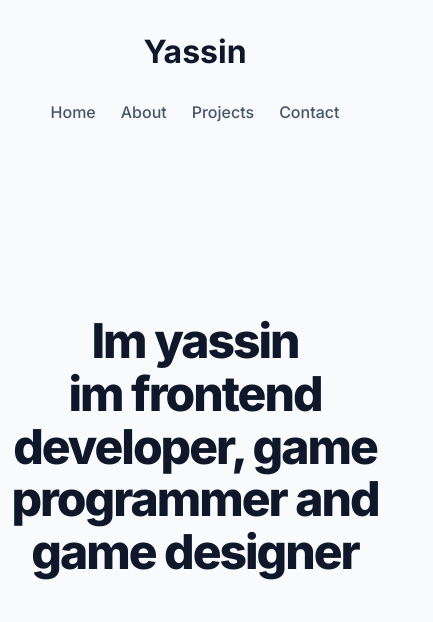
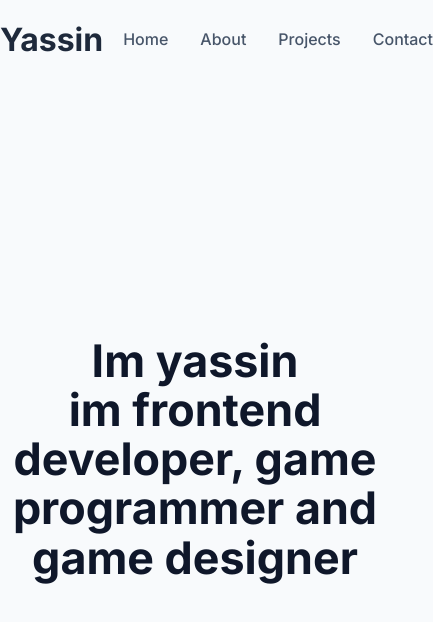
Before and after one commit to YassinNasrallah/MyProtfolio, a React (Create React App) app: page / in a window 390 px wide. Shown: the top 622 px of the page, 433 px wide, since content can reach past the window. Built offline with nearby package versions, Linux system fonts and the light colour scheme.

Commit message:
update style

```diff
--- a/src/style/Main.css
+++ b/src/style/Main.css
@@ -1,232 +1,163 @@
 @import url('https://fonts.googleapis.com/css2?family=Inter:wght@300;400;500;600;700;800&display=swap');
 
-*{
-    margin:0;
-    padding:0;
-    box-sizing:border-box;
+* {
+  margin: 0;
+  padding: 0;
+  box-sizing: border-box;
 }
 
-html{
-    scroll-behavior:smooth;
+body {
+  background: #f8fafc;
+  color: #1e293b;
+  font-family: "Inter", sans-serif;
+  line-height: 1.6;
 }
 
-body{
-    background:#f8fafc;
-    color:#0f172a;
-    font-family:"Inter",sans-serif;
-    line-height:1.7;
+
+.main-container {
+  width: 100%;
+  display: flex;
+  justify-content: center;
+  align-items: center;
+  flex-direction: column;
+
 }
 
-.main-container{
-    width:100%;
-    max-width:1400px;
-    margin:auto;
-    display:flex;
-    flex-direction:column;
-    align-items:center;
-    padding:0 30px;
+
+
+.nav-container {
+  height: 80px;
+  width: 100%;
+  display: flex;
+  justify-content: space-around;
+  align-items: center;
+  gap: 20px;
 }
 
-/* ================= NAVBAR ================= */
-
-.nav-container{
-    width:100%;
-    height:90px;
-    display:flex;
-    justify-content:space-between;
-    align-items:center;
+.nav-container ul {
+  display: flex;
+  gap: 2rem;
+  list-style: none;
 }
 
-.logo img{
-    width:65px;
-    height:65px;
-    border-radius:50%;
-    object-fit:cover;
-    cursor:pointer;
-    transition:.3s;
+.nav-container li {
+  cursor: pointer;
+  color: #475569;
+  transition: color 0.3s ease;
+  font-weight: 500;
 }
 
-.logo img:hover{
-    transform:scale(1.05);
+.nav-container li:hover {
+  color: #2563eb;
 }
 
-.nav-container ul{
-    display:flex;
-    gap:40px;
-    list-style:none;
+.logo img {
+  width: 60px;
+  object-fit: contain;
+  border-radius: 50%;
+  cursor: pointer;
+  transition: transform 0.3s ease;
 }
 
-.nav-container li{
-    color:#475569;
-    font-weight:500;
-    cursor:pointer;
-    transition:.3s;
+
+
+
+.hero-section {
+  min-height: 90vh;
+  display: flex;
+  align-items: center;
 }
 
-.nav-container li:hover{
-    color:#2563eb;
+.hero-section h1 {
+  font-size: clamp(2.8rem, 6vw, 5rem);
+  line-height: 1.1;
+  font-weight: 700;
+  max-width: 900px;
+  color: #0f172a;
 }
 
-/* ================= HERO ================= */
-
-.hero-section{
-    min-height:90vh;
-    width:100%;
-    display:flex;
-    align-items:center;
+.hero-section span {
+  color: #2563eb;
 }
 
-.hero-section h1{
-    max-width:850px;
-    font-size:clamp(3rem,6vw,5.5rem);
-    font-weight:800;
-    line-height:1.1;
-    letter-spacing:-2px;
+
+.about-section {
+  padding: 100px 0;
+  max-width: 700px;
 }
 
-.hero-section span{
-    color:#2563eb;
+.about-section h1 {
+  font-size: 2.5rem;
+  margin-bottom: 25px;
+  color: #0f172a;
 }
 
-/* ================= ABOUT ================= */
-
-.about-section{
-    width:100%;
-    max-width:850px;
-    padding:120px 0;
+.about-section p {
+  color: #64748b;
+  line-height: 1.9;
+  font-size: 1.5rem;
 }
 
-.about-section h1{
-    font-size:3rem;
-    margin-bottom:30px;
+.projects-section {
+  display: flex;
+  flex-direction: column;
+  width: 100%;
 }
 
-.about-section p{
-    color:#64748b;
-    font-size:1.15rem;
+
+
+.projetimage img {
+  width: 100%;
+  max-width: 500px;
+  object-fit: cover;
+  display: block;
+
 }
 
-/* ================= PROJECTS ================= */
-
-.projects-section{
-    width:100%;
-    display:flex;
-    flex-direction:column;
-    gap:70px;
-    padding:50px 0 120px;
+.right-side {
+  background: white;
+  padding: 40px;
+  display: flex;
+  flex-direction: column;
+  justify-content: center;
+  align-items: center;
 }
 
-.project-card{
-    display:flex;
-    flex-direction:column;
-    overflow:hidden;
-    border-radius:22px;
-    background:#fff;
-    box-shadow:0 12px 40px rgba(15,23,42,.08);
-    transition:.35s;
+.right-side h2 {
+  font-size: 2.3rem;
+  margin-bottom: 25px;
+  color: #2563eb;
 }
 
-.project-card:hover{
-    transform:translateY(-8px);
-    box-shadow:0 18px 50px rgba(15,23,42,.12);
+.right-side ul {
+  list-style: none;
+  margin-bottom: 30px;
 }
 
-.projetimage{
-    width:100%;
+.right-side li {
+  font-size: 1.1rem;
+  margin-bottom: 15px;
+  color: #64748b;
 }
 
-.projetimage img{
-    width:100%;
-    height:340px;
-    object-fit:cover;
-    display:block;
+.right-side li::before {
+  content: "✓";
+  color: #2563eb;
+  margin-right: 10px;
+  font-weight: bold;
 }
 
-.right-side{
-    padding:40px;
-    display:flex;
-    flex-direction:column;
-    gap:22px;
+.right-side a {
+  text-decoration: none;
+  width: fit-content;
+  padding: 14px 28px;
+  color: #2563eb;
+  border-radius: 8px;
+  font-weight: 600;
+  transition: .3s;
 }
 
-.right-side h2{
-    font-size:2rem;
-    color:#0f172a;
+.right-side a:hover {
+
+  transform: translateY(-2px);
 }
-
-.right-side p{
-    color:#64748b;
-    font-size:1rem;
-}
-
-.right-side ul{
-    list-style:none;
-}
-
-.right-side li{
-    color:#475569;
-    margin-bottom:12px;
-    display:flex;
-    align-items:center;
-}
-
-.right-side li::before{
-    content:"✓";
-    color:#2563eb;
-    margin-right:12px;
-    font-weight:bold;
-}
-
-.right-side a{
-    width:fit-content;
-    text-decoration:none;
-    background:#2563eb;
-    color:#fff;
-    padding:14px 28px;
-    border-radius:10px;
-    font-weight:600;
-    transition:.3s;
-}
-
-.right-side a:hover{
-    background:#1d4ed8;
-}
-
-/* ================= RESPONSIVE ================= */
-
-@media(max-width:900px){
-
-    .nav-container{
-        flex-direction:column;
-        justify-content:center;
-        gap:20px;
-        height:auto;
-        padding:25px 0;
-    }
-
-    .nav-container ul{
-        gap:25px;
-    }
-
-    .hero-section{
-        text-align:center;
-        justify-content:center;
-        min-height:70vh;
-    }
-
-    .hero-section h1{
-        font-size:3rem;
-    }
-
-    .about-section{
-        text-align:center;
-    }
-
-    .projetimage img{
-        height:260px;
-    }
-
-    .right-side{
-        padding:30px;
-    }
-}
```
